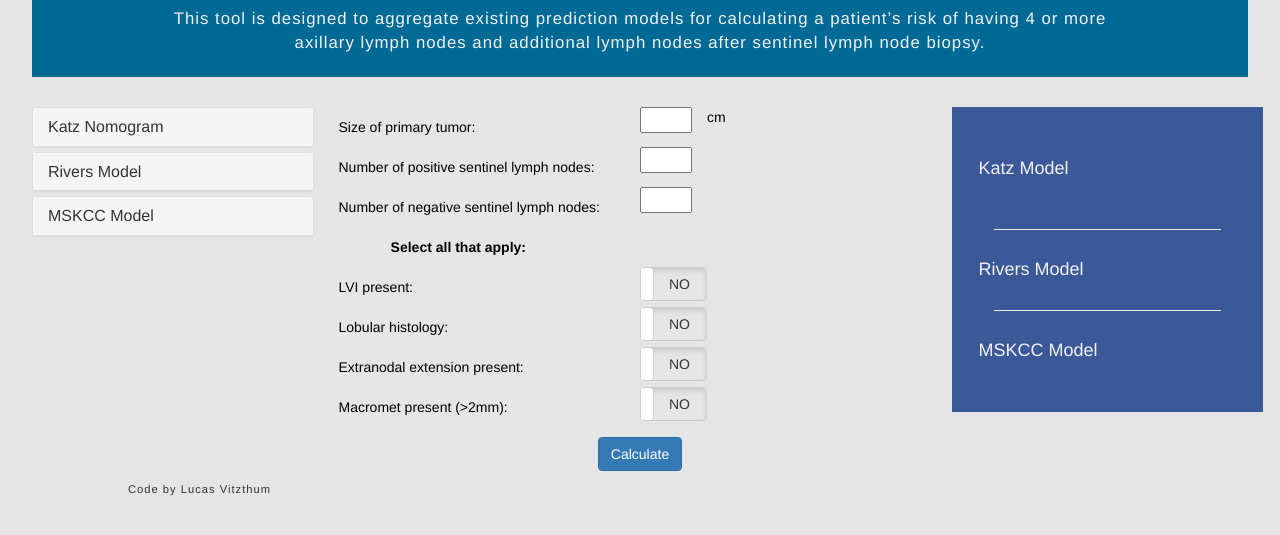
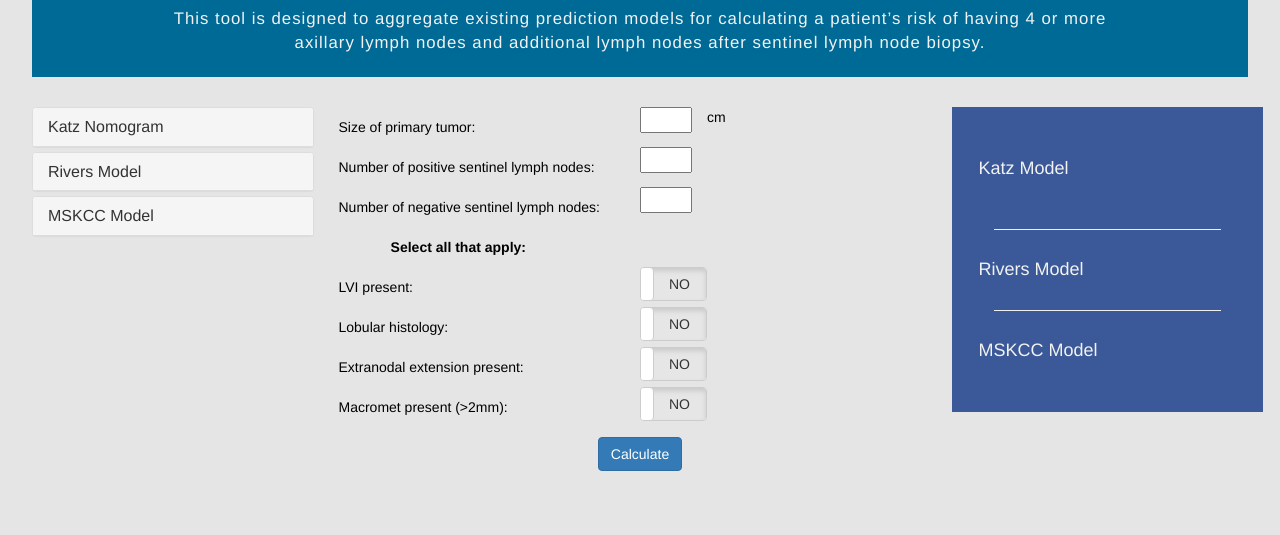
Before and after one commit to LVitzthum/BreastCalc, a plain HTML site: page index.html in a window 1280 px wide. Shown: the part 63-598 px from the top of the page. Drawn offline with nearby package versions, Linux system fonts and the light colour scheme.

Commit message:
Add files via upload

```diff
--- a/index.html
+++ b/index.html
@@ -152,5 +152,4 @@
 <button onclick="breast()" type="button" class="btn btn-primary">Calculate</button>
 </div>
 
-<p style="font-size:80%;"> Code by Lucas Vitzthum </p>
 </html>
```
